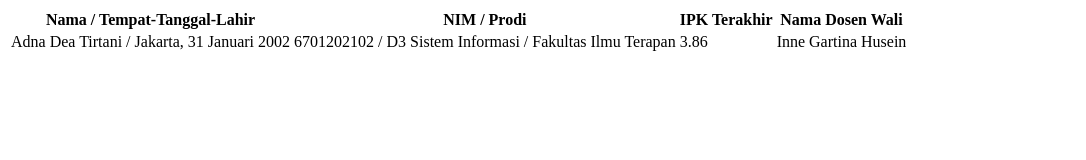
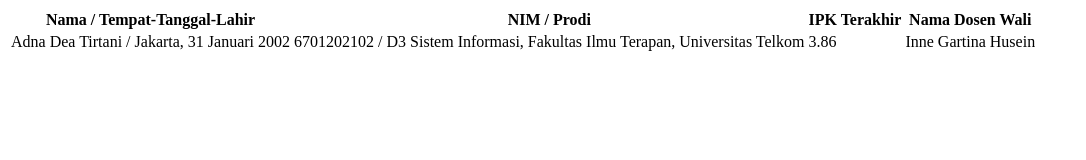
Before and after one commit to adnatirtani/6701202102-assessment1pwb, a plain HTML site: page index.html in a window 1280 px wide. Shown: the whole page, without its empty margins (0-1086 px from the left). Drawn offline with Linux system fonts and the light colour scheme.

Commit message:
v1.2.0-6701202102

```diff
--- a/index.html
+++ b/index.html
@@ -8,7 +8,7 @@
       </tr>
       <tr>
         <td>Adna Dea Tirtani / Jakarta, 31 Januari 2002</td>
-        <td>6701202102 / D3 Sistem Informasi / Fakultas Ilmu Terapan</td>
+        <td>6701202102 / D3 Sistem Informasi, Fakultas Ilmu Terapan, Universitas Telkom</td>
         <td>3.86</td>
         <td>Inne Gartina Husein</td>
       </tr>
```
Also changed, not shown: about.html (added, +5 -0 lines), WhatsApp Image 2021-03-07 at 11.17.50.jpeg (added).
